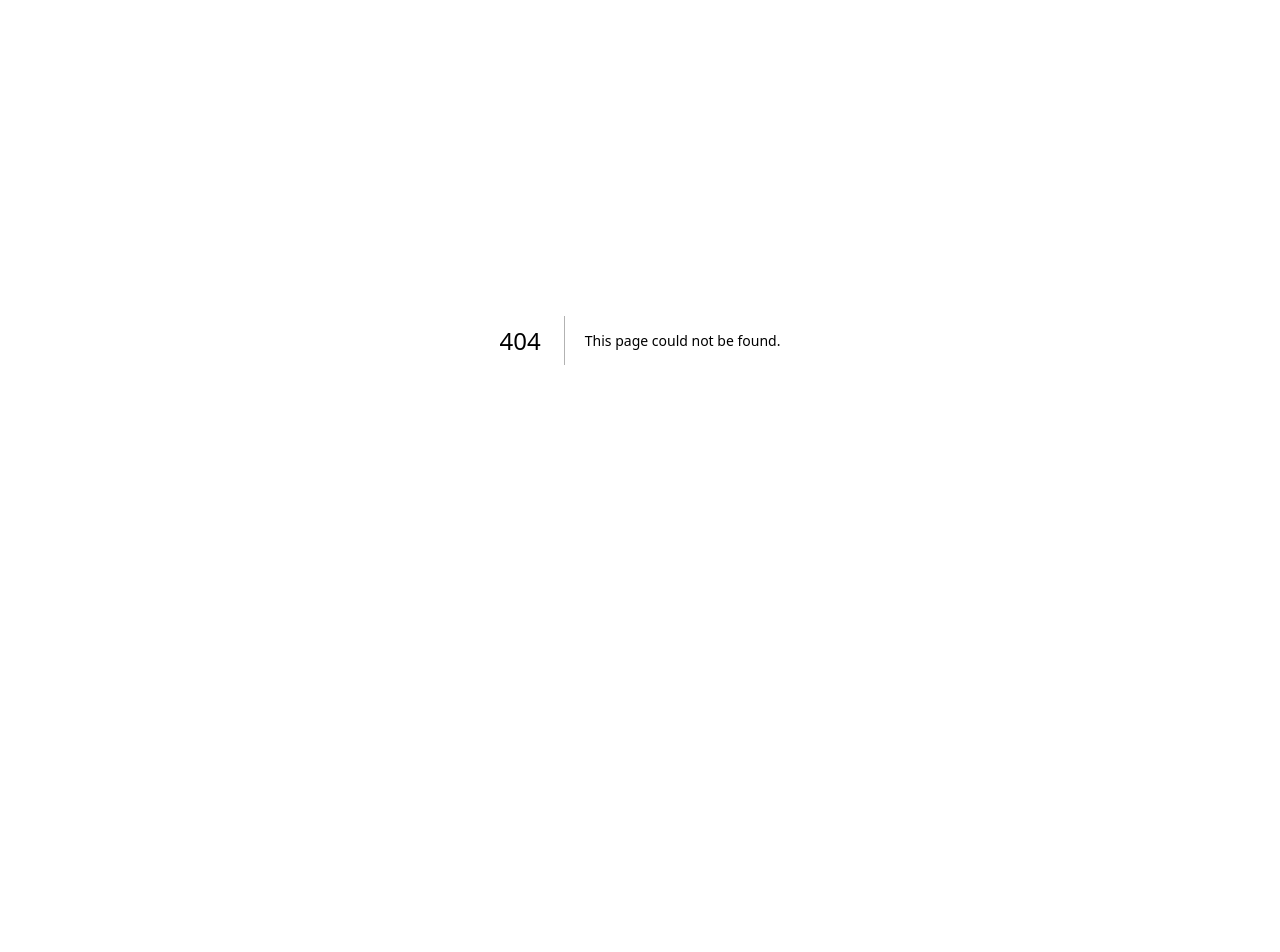
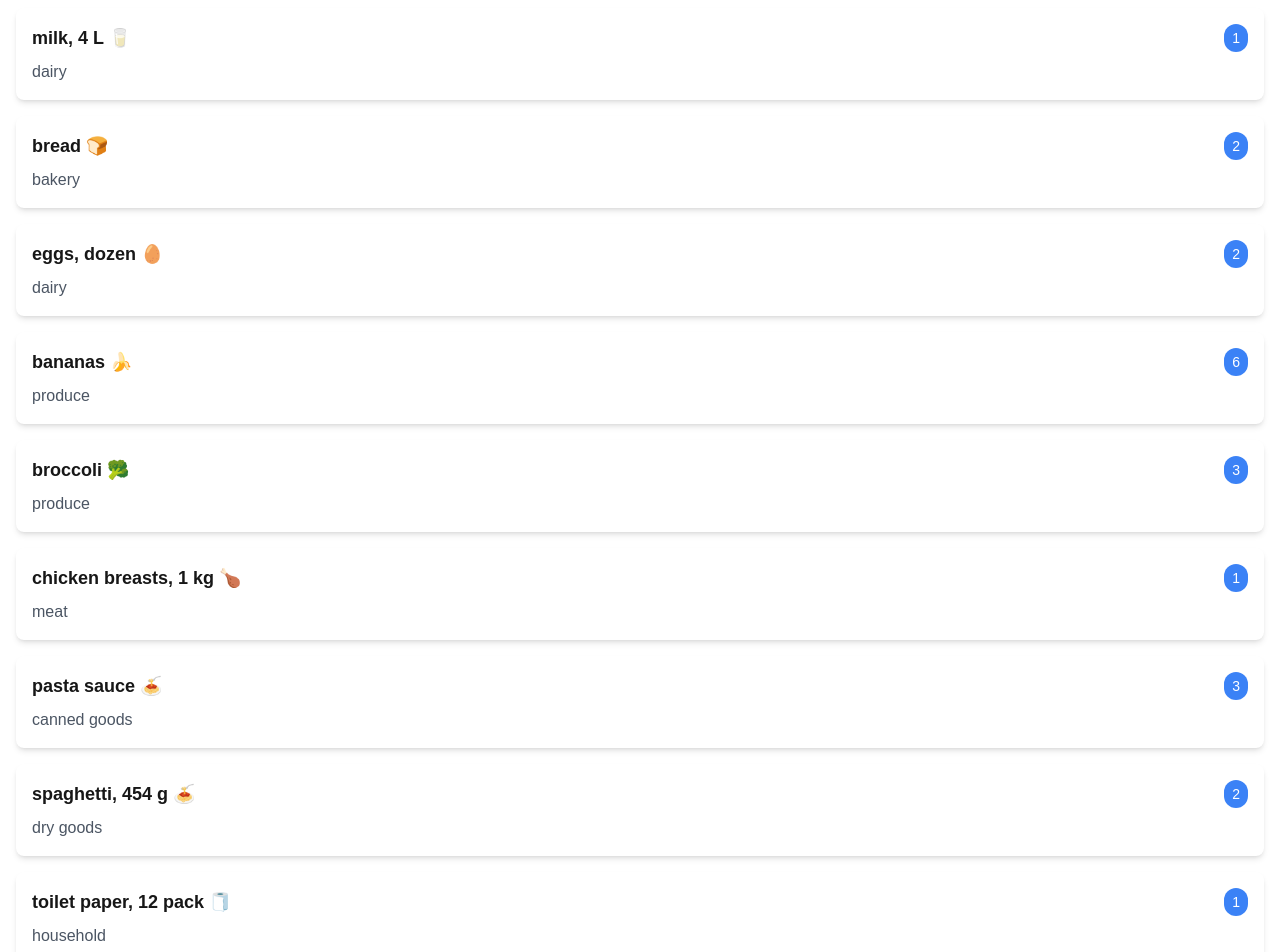
Before and after one commit to kickspam/cprg306-assignments, a Next.js app: page /week-3 in a window 1280 px wide. Before the commit this address had no page. Shown: the part 60-1012 px from the top of the page. Before the commit the page ends 800 px from the top, so only its background shows below. Built offline with nearby package versions, Linux system fonts and the light colour scheme.

Commit message:
week-3 assignment

```diff
--- a/app/page.js
+++ b/app/page.js
@@ -1,9 +1,10 @@
-
 
 export default function Home() {
   return (
     <main>
-
+      <ul>
+        <li><a href="/week-3">Week 3</a></li>
+      </ul>
     </main>
   );
 }
--- /dev/null
+++ b/app/week-3/item-list.js
@@ -0,0 +1,82 @@
+import React from 'react';
+import Item from './item';
+
+const ItemList = () => {
+  const items = [
+    {
+      name: "milk, 4 L 🥛",
+      quantity: 1,
+      category: "dairy",
+    },
+    {
+      name: "bread 🍞",
+      quantity: 2,
+      category: "bakery",
+    },
+    {
+      name: "eggs, dozen 🥚",
+      quantity: 2,
+      category: "dairy",
+    },
+    {
+      name: "bananas 🍌",
+      quantity: 6,
+      category: "produce",
+    },
+    {
+      name: "broccoli 🥦",
+      quantity: 3,
+      category: "produce",
+    },
+    {
+      name: "chicken breasts, 1 kg 🍗",
+      quantity: 1,
+      category: "meat",
+    },
+    {
+      name: "pasta sauce 🍝",
+      quantity: 3,
+      category: "canned goods",
+    },
+    {
+      name: "spaghetti, 454 g 🍝",
+      quantity: 2,
+      category: "dry goods",
+    },
+    {
+      name: "toilet paper, 12 pack 🧻",
+      quantity: 1,
+      category: "household",
+    },
+    {
+      name: "paper towels, 6 pack",
+      quantity: 1,
+      category: "household",
+    },
+    {
+      name: "dish soap 🍽️",
+      quantity: 1,
+      category: "household",
+    },
+    {
+      name: "hand soap 🧼",
+      quantity: 4,
+      category: "household",
+    },
+  ];
+
+  return (
+    <ul>
+      {items.map((item, index) => (
+        <Item
+          key={index}
+          name={item.name}
+          quantity={item.quantity}
+          category={item.category}
+        />
+      ))}
+    </ul>
+  );
+};
+
+export default ItemList;
--- /dev/null
+++ b/app/week-3/item.js
@@ -0,0 +1,17 @@
+import React from 'react';
+
+const Item = ({ name, quantity, category }) => {
+  return (
+    <li className="bg-white shadow-md rounded-lg p-4 mb-4">
+      <div className="flex justify-between items-center">
+        <span className="text-lg font-semibold">{name}</span>
+        <span className="bg-blue-500 text-white px-2 py-1 rounded-full text-sm">
+          {quantity}
+        </span>
+      </div>
+      <p className="text-gray-600 mt-2">{category}</p>
+    </li>
+  );
+};
+
+export default Item;
--- /dev/null
+++ b/app/week-3/page.js
@@ -0,0 +1,11 @@
+import React from 'react';
+import ItemList from './item-list';
+
+export default function Page() {
+  return (
+    <main className="container mx-auto p-4">
+      <h1 className="text-3xl font-bold mb-4">Shopping List</h1>
+      <ItemList />
+    </main>
+  );
+}
```
Also changed, not shown: package.json (+5 -5 lines), 1 other file (tests, documents, lock files or other folders).
